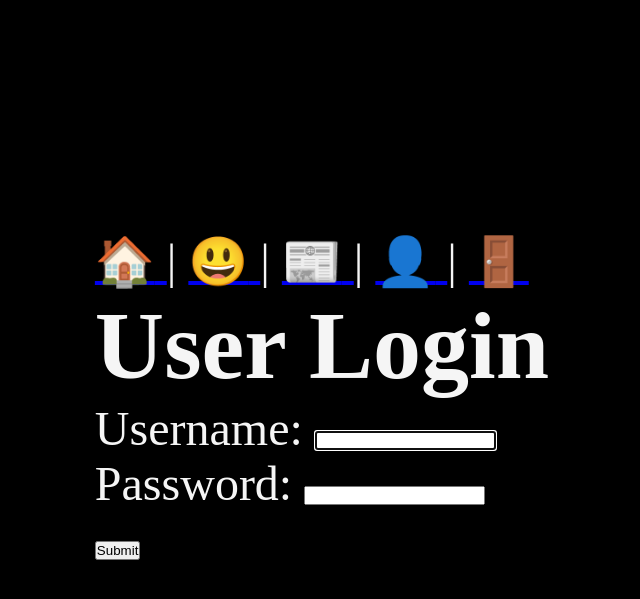
After one commit to MatheusMachad00/Django_lessons, a Django app: page /users/login/ in a window 1280 px wide. The commit adds this page. Shown: the top 599 px of the page, without its empty margins (318-958 px from the left). Run offline with Django 5.2, Linux system fonts and the light colour scheme.

Commit message:
Django - Tenth Lesson completed

```diff
--- a/LESSON_10/myproject/templates/layout.html
+++ b/LESSON_10/myproject/templates/layout.html
@@ -26,6 +26,10 @@
         <a href="{% url 'users:register' %}">
             <span role="img" aria-label="User Registration" title="User Registration">👤</span>
         </a>
+        </a> |
+        <a href="{% url 'users:login' %}">
+            <span role="img" aria-label="User Login" title="User Login">🚪</span>
+        </a>
     </nav>
     <main>
         {% block content %}
--- /dev/null
+++ b/LESSON_10/myproject/users/templates/users/login.html
@@ -0,0 +1,15 @@
+{% extends "layout.html" %}
+
+{% block title %}
+	User Login
+{% endblock %}
+
+{%block content%}
+	<h1>User Login</h1>
+	<form class="form-with-validation" action="/users/login/"
+	method="post">
+		{% csrf_token %}
+		{{ form }}
+		<button class="form-submit">Submit</button>
+	</form>
+{% endblock %}
--- a/LESSON_10/myproject/users/urls.py
+++ b/LESSON_10/myproject/users/urls.py
@@ -5,4 +5,5 @@ app_name = "users"
 
 urlpatterns = [
     path("register/", views.register, name="register"),
+    path("login/", views.login_user, name="login"),
 ]
--- a/LESSON_10/myproject/users/views.py
+++ b/LESSON_10/myproject/users/views.py
@@ -1,6 +1,7 @@
 from django.shortcuts import render, redirect
 from .models import User
-from django.contrib.auth.forms import UserCreationForm
+from django.contrib.auth.forms import UserCreationForm, AuthenticationForm
+from django.contrib.auth import login
 
 
 # Create your views here.
@@ -8,8 +9,19 @@ def register(request):
     if request.method == "POST":
         form = UserCreationForm(request.POST)
         if form.is_valid():
-            form.save()
+            login(request, form.save())
             return redirect("posts:list")
     else:
         form = UserCreationForm()
     return render(request, "users/register.html", {"form": form})
+
+
+def login_user(request):
+    if request.method == "POST":
+        form = AuthenticationForm(data=request.POST)
+        if form.is_valid():
+            login(request, form.get_user())
+            return redirect("posts:list")
+    else:
+        form = AuthenticationForm()
+    return render(request, "users/login.html", {"form": form})
```
